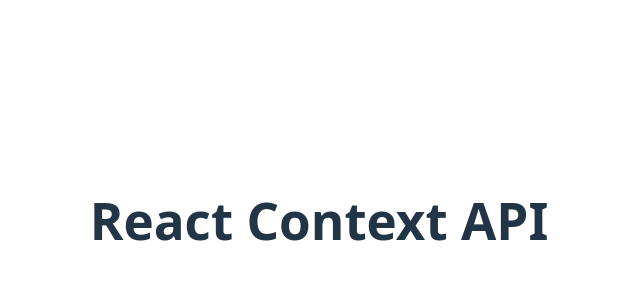
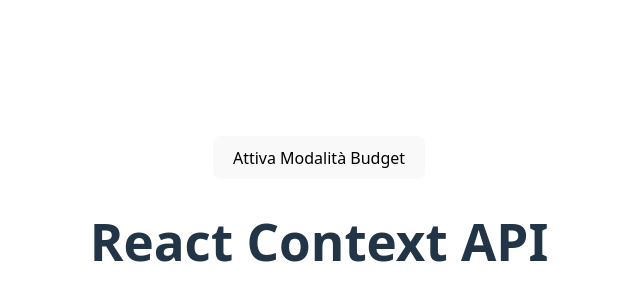
Before and after one commit to GabrielaTumfart/react-context-api, a React (Vite) app: page / in a window 1280 px wide. Shown: the part 180-480 px from the top of the page, without its empty margins (321-961 px from the left). Built offline with nearby package versions, Linux system fonts and the light colour scheme.

Commit message:
feat: aggiunto testo dinamico al bottone della modalità budget

```diff
--- a/src/App.jsx
+++ b/src/App.jsx
@@ -11,7 +11,10 @@ export default function App() {
   return (
     <>
 
-      <h1>React Context API</h1>
+      <Navbar />
+
+
+        <h1>React Context API</h1>
 
     </>
   )
--- a/src/components/Navbar.jsx
+++ b/src/components/Navbar.jsx
@@ -6,6 +6,7 @@ export default function Navbar() {
     return (
 
         <button onClick={() => setBudgetMode(!budgetMode)}>
+            {budgetMode ? "Disattiva Modalità Budget" : "Attiva Modalità Budget"}
 
         </button>
 
```
